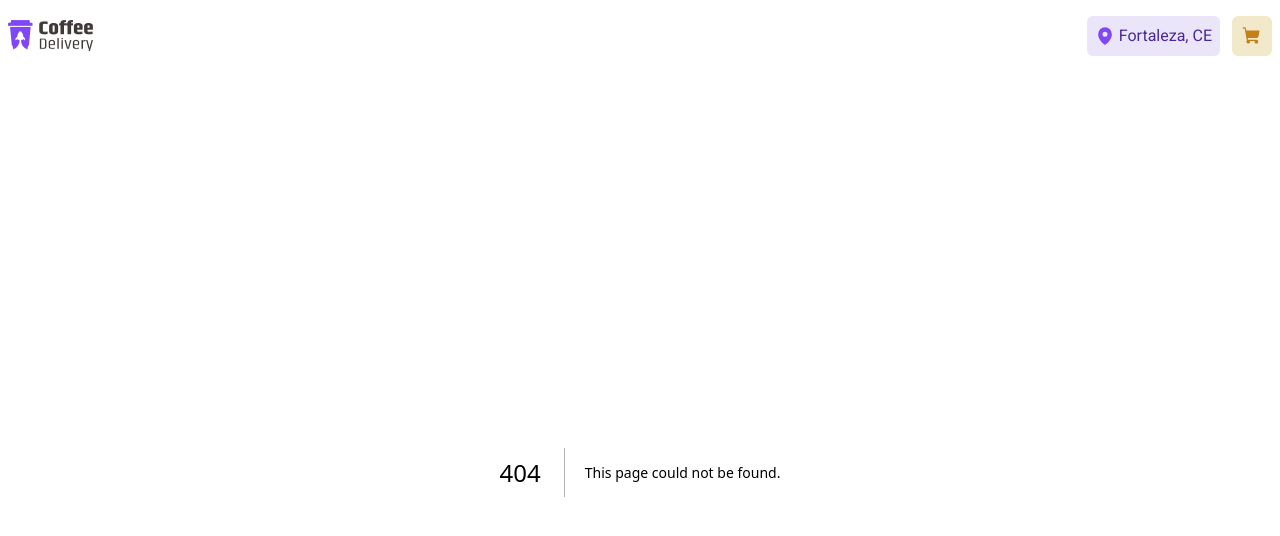
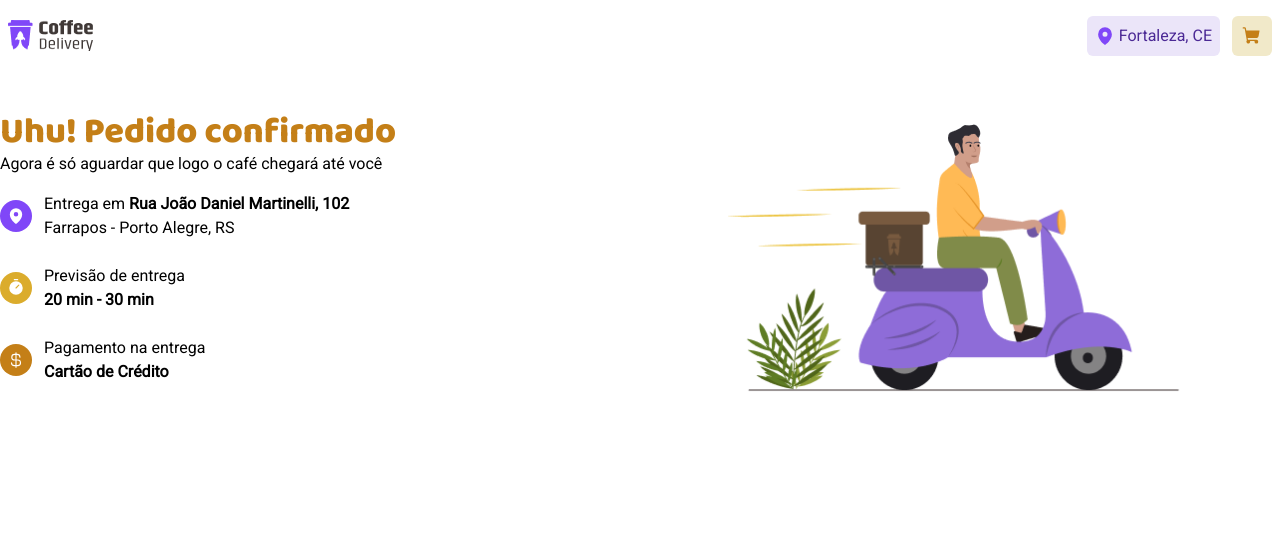
Before and after one commit to thiagovpaz/coffee-delivery-challenge, a Next.js app: page /success in a window 1280 px wide. Before the commit this address had no page. Shown: the top 536 px of the page. Built offline with nearby package versions, Linux system fonts and the light colour scheme.

Commit message:
feat: add success page

```diff
--- /dev/null
+++ b/src/app/success/page.tsx
@@ -0,0 +1,64 @@
+'use client';
+
+import { CurrencyDollar, MapPin, Timer } from 'phosphor-react';
+import Image from 'next/image';
+
+export default function Success() {
+  return (
+    <div className="mt-10 flex">
+      <div className="flex flex-1 flex-col">
+        <h3 className="font-baloo_2 text-4xl font-bold text-yellow-900">
+          Uhu! Pedido confirmado
+        </h3>
+        <p className="mb-4">
+          Agora é só aguardar que logo o café chegará até você
+        </p>
+
+        <ul className="space-y-6">
+          <li className="flex items-center gap-3">
+            <div className="flex h-8 w-8 items-center justify-center rounded-full bg-purple-500">
+              <MapPin weight="fill" className="fill-white" size={18} />
+            </div>
+            <div>
+              <div>
+                Entrega em
+                <span className="ml-1 font-bold">
+                  Rua João Daniel Martinelli, 102
+                </span>
+              </div>
+              <div>Farrapos - Porto Alegre, RS</div>
+            </div>
+          </li>
+
+          <li className="flex items-center gap-3">
+            <div className="flex h-8 w-8 items-center justify-center rounded-full bg-yellow-500">
+              <Timer weight="fill" className="fill-white" size={18} />
+            </div>
+            <div>
+              <div>Previsão de entrega</div>
+              <div className="font-bold">20 min - 30 min</div>
+            </div>
+          </li>
+
+          <li className="flex items-center gap-3">
+            <div className="flex h-8 w-8 items-center justify-center rounded-full bg-yellow-900">
+              <CurrencyDollar weight="fill" className="fill-white" size={18} />
+            </div>
+            <div>
+              <div>Pagamento na entrega</div>
+              <div className="font-bold">Cartão de Crédito</div>
+            </div>
+          </li>
+        </ul>
+      </div>
+      <div className="flex flex-1 items-center justify-center">
+        <Image
+          src="/images/success.png"
+          alt="Success"
+          width={490}
+          height={290}
+        />
+      </div>
+    </div>
+  );
+}
```
Also changed, not shown: public/images/success.png (added).
